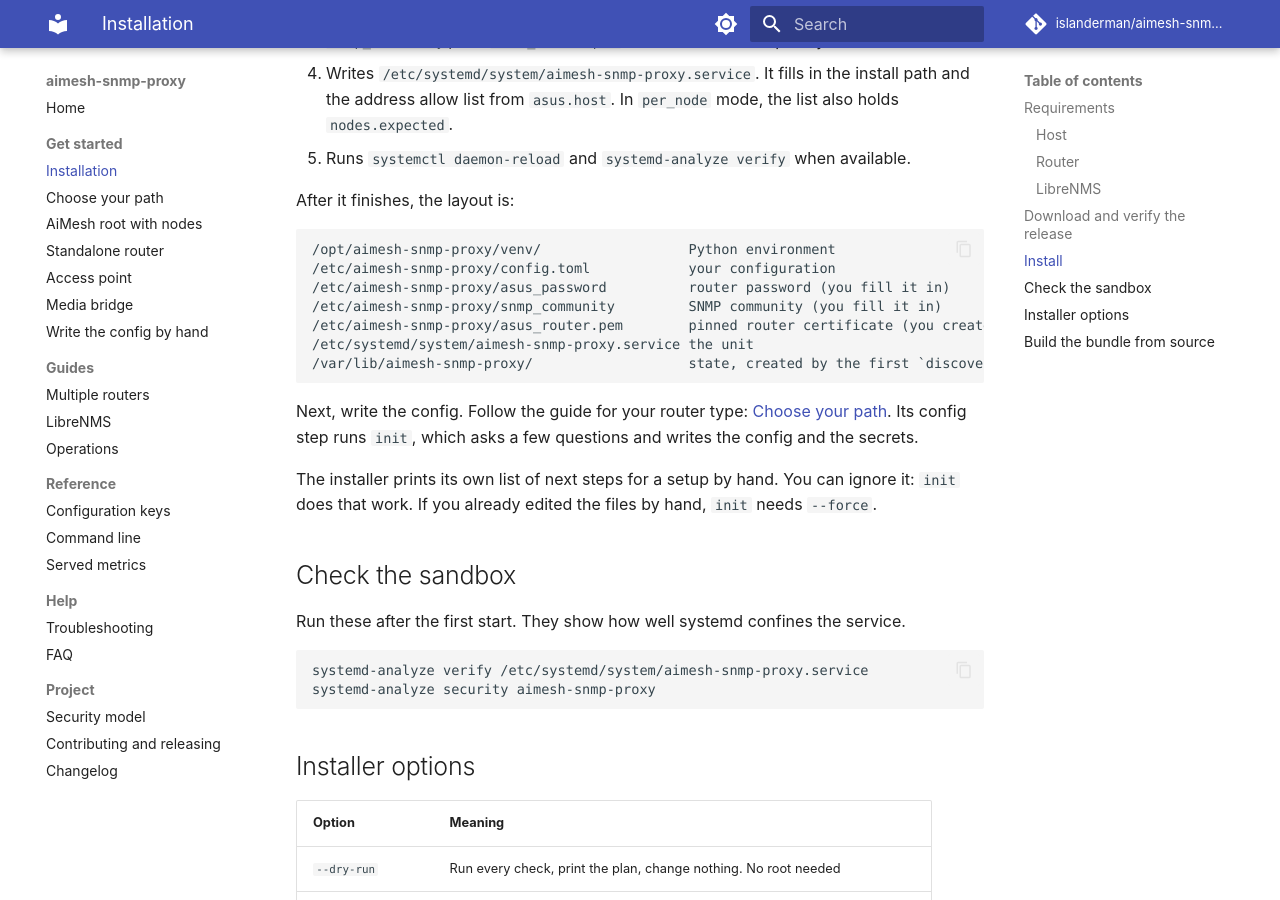
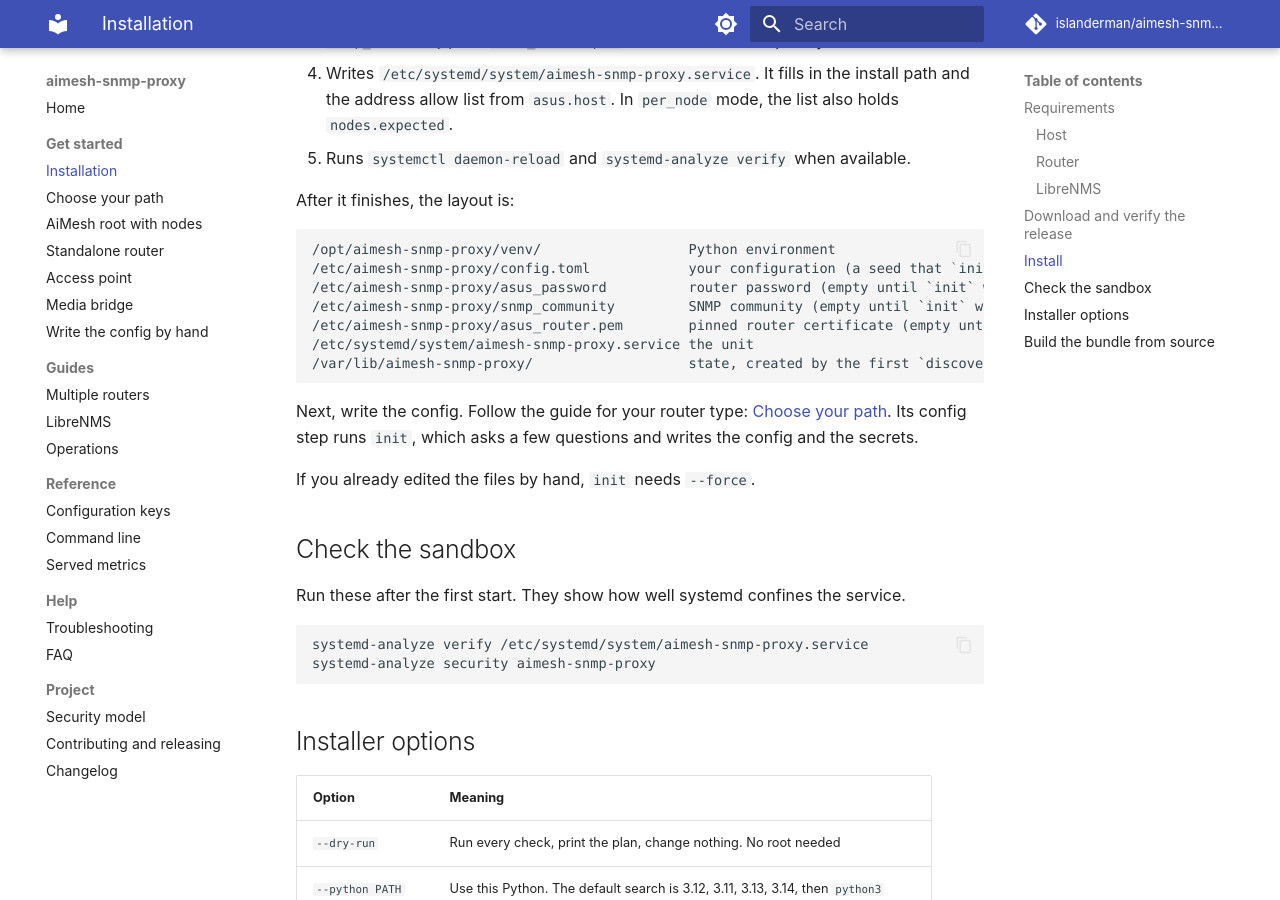
Before and after one commit to islanderman/aimesh-snmp-proxy, an MkDocs documentation site: the page built from docs/installation.md, in a window 1280 px wide and 900 px high, scrolled down 2988 px. Built offline with MkDocs 1.6.1 and Material for MkDocs 9.7.7, drawn with Linux system fonts in a browser that asks for light colours; comment, search, counter and statistics services are not loaded.

Commit message:
docs(install): match the installer next steps, which now start with init

````diff
--- a/docs/installation.md
+++ b/docs/installation.md
@@ -115,10 +115,10 @@ After it finishes, the layout is:
 
 ```text
 /opt/aimesh-snmp-proxy/venv/                  Python environment
-/etc/aimesh-snmp-proxy/config.toml            your configuration
-/etc/aimesh-snmp-proxy/asus_password          router password (you fill it in)
-/etc/aimesh-snmp-proxy/snmp_community         SNMP community (you fill it in)
-/etc/aimesh-snmp-proxy/asus_router.pem        pinned router certificate (you create it)
+/etc/aimesh-snmp-proxy/config.toml            your configuration (a seed that `init` replaces)
+/etc/aimesh-snmp-proxy/asus_password          router password (empty until `init` writes it)
+/etc/aimesh-snmp-proxy/snmp_community         SNMP community (empty until `init` writes it)
+/etc/aimesh-snmp-proxy/asus_router.pem        pinned router certificate (empty until it is pinned)
 /etc/systemd/system/aimesh-snmp-proxy.service the unit
 /var/lib/aimesh-snmp-proxy/                   state, created by the first `discover` or by the service
 ```
@@ -127,8 +127,7 @@ Next, write the config. Follow the guide for your router type:
 [Choose your path](onboarding/index.md). Its config step runs `init`, which asks a few questions and
 writes the config and the secrets.
 
-The installer prints its own list of next steps for a setup by hand. You can ignore it: `init` does
-that work. If you already edited the files by hand, `init` needs `--force`.
+If you already edited the files by hand, `init` needs `--force`.
 
 ## Check the sandbox
 
````
